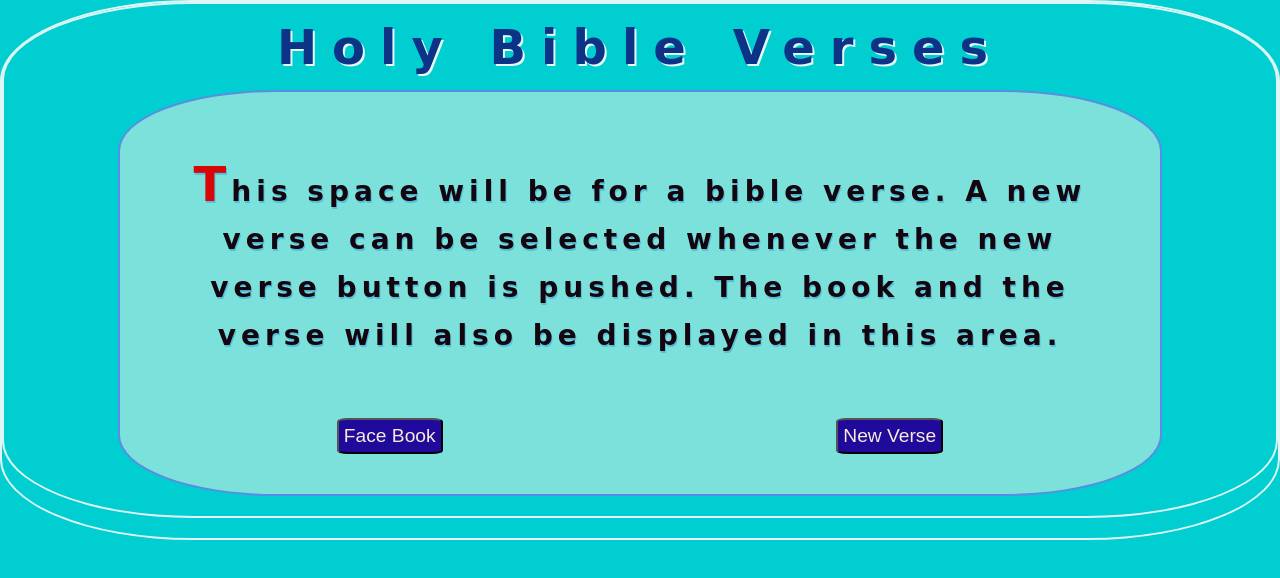
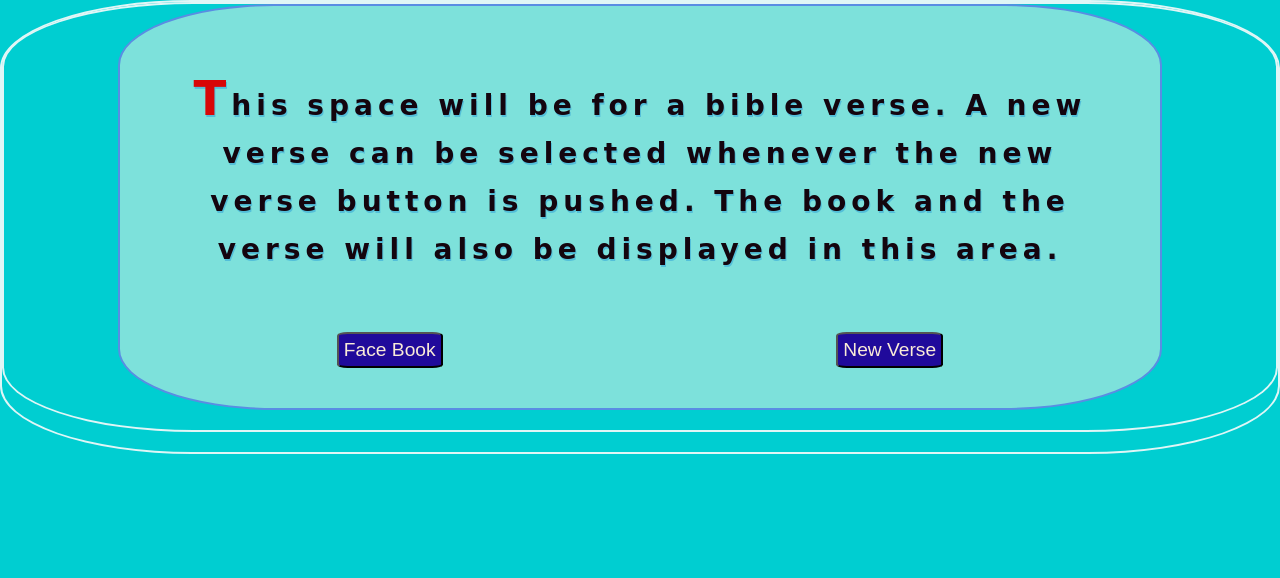
Before and after one commit to pryguy-lab/Holy-Bible-Verses, a plain HTML site: page index.html in a window 1280 px wide. Drawn offline with Linux system fonts and the light colour scheme; a web font is replaced by a local one.

Commit message:
removed h1 for testing

```diff
--- a/index.html
+++ b/index.html
@@ -8,7 +8,7 @@
     <title>Holy Bible Verses</title>
   </head>
   <body>
-    <h1>Holy Bible Verses</h1>
+    <!-- <h1>Holy Bible Verses</h1> -->
     <div class="text-container" id="text-container">
       <div class="paradiv" id="paradiv">
         <p class="paragraph" id="paragraph">
```
